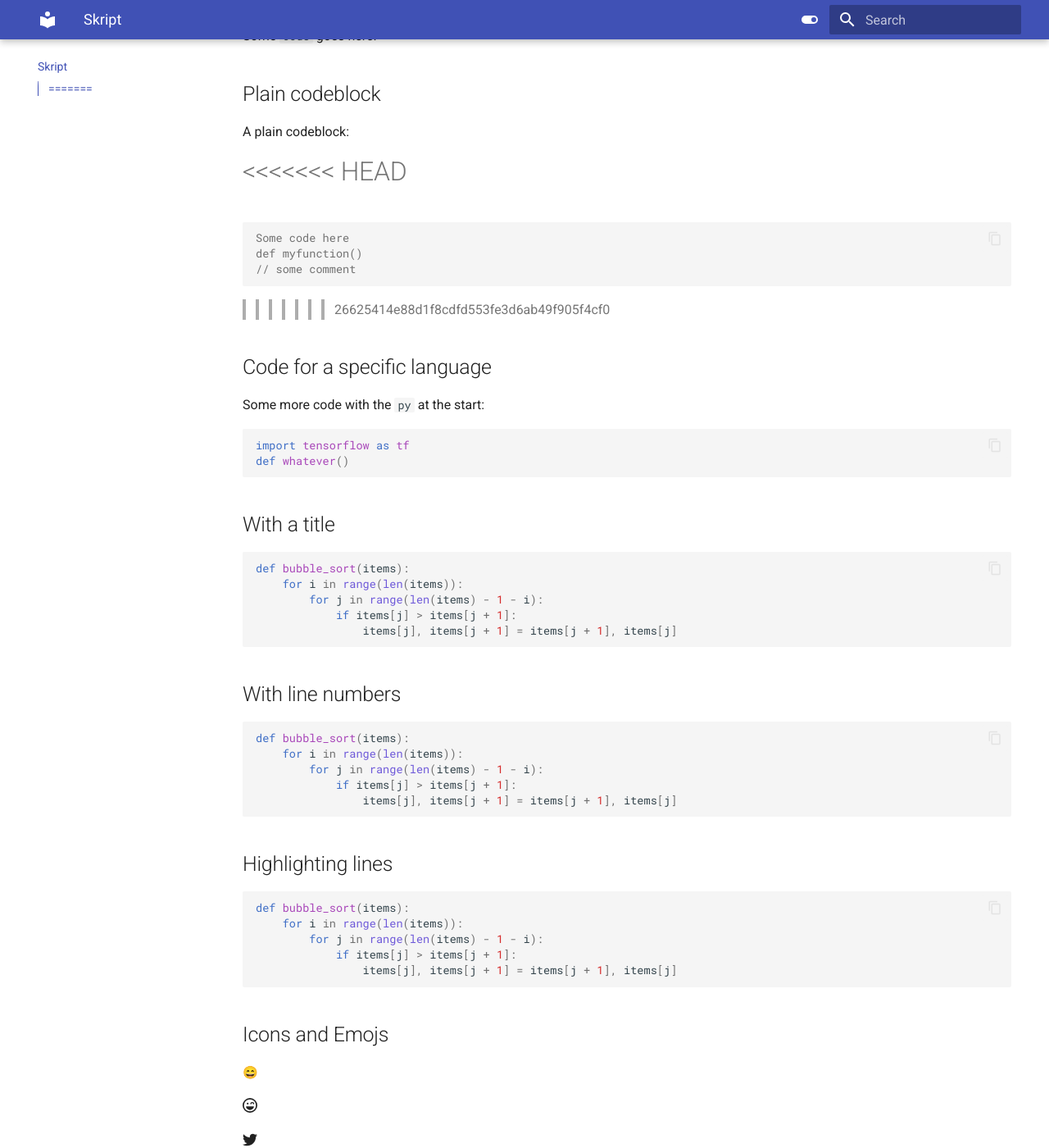
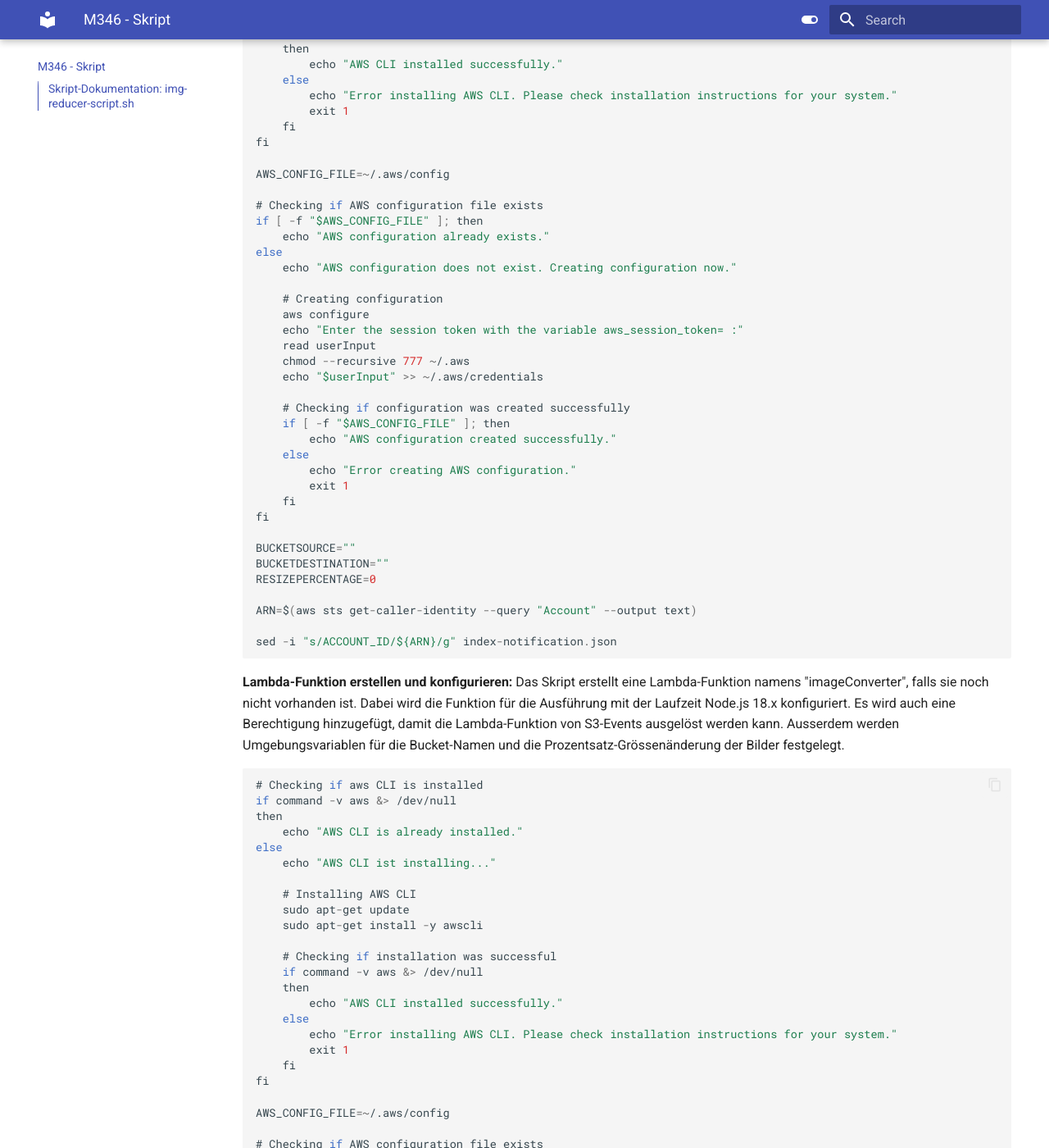
Before and after one commit to ajnurademi/M346-ImageResizer-ajnur-aron-nicolas, an MkDocs documentation site: the page built from documentation/docs/Skript.md, in a window 1280 px wide and 1400 px high, scrolled down 579 px. Shown: the whole window at 82% size. Built offline with MkDocs 1.6.1 and Material for MkDocs 9.7.7, drawn with Linux system fonts in a browser that asks for light colours; emoji names are drawn with the system emoji font; some of the changed text lies outside the part shown.

Commit message:
updated script + Image for test

````diff
--- a/documentation/docs/Skript.md
+++ b/documentation/docs/Skript.md
@@ -1,92 +1,11 @@
-<<<<<<< HEAD
 # M346 - Skript
-=======
----
-runme:
-  id: 01HTNN62EEWHEPK7PNRHF9WARF
-  version: v3
----
 
-# M346 - Script documentation
->>>>>>> 26625414e88d1f8cdfd553fe3d6ab49f905f4cf0
-
-## Codeblocks
-
-Some `code` goes here.
-
-## Plain codeblock
-
-A plain codeblock:
-
-<<<<<<< HEAD
-=======
-```ini {"id":"01HTNN62EEWHEPK7PNR8SHJGPN"}
-Some code here
-def myfunction()
-// some comment
-
-```
-
->>>>>>> 26625414e88d1f8cdfd553fe3d6ab49f905f4cf0
-## Code for a specific language
-
-Some more code with the `py` at the start:
-
-```py {"id":"01HTNN62EEWHEPK7PNRA64GKN3"}
-import tensorflow as tf
-def whatever()
-
-```
-
-## With a title
-
-```py {"id":"01HTNN62EEWHEPK7PNRCPZXRDT"}
-def bubble_sort(items):
-    for i in range(len(items)):
-        for j in range(len(items) - 1 - i):
-            if items[j] > items[j + 1]:
-                items[j], items[j + 1] = items[j + 1], items[j]
-
-```
-
-## With line numbers
-
-```py {"id":"01HTNN62EEWHEPK7PNRCV7T1ZY"}
-def bubble_sort(items):
-    for i in range(len(items)):
-        for j in range(len(items) - 1 - i):
-            if items[j] > items[j + 1]:
-                items[j], items[j + 1] = items[j + 1], items[j]
-
-```
-
-## Highlighting lines
-
-```py {"id":"01HTNN62EEWHEPK7PNRFFF1J14"}
-def bubble_sort(items):
-    for i in range(len(items)):
-        for j in range(len(items) - 1 - i):
-            if items[j] > items[j + 1]:
-                items[j], items[j + 1] = items[j + 1], items[j]
-
-```
-
-## Icons and Emojs
-
-:smile:
-
-:fontawesome-regular-face-laugh-wink:
-
-:fontawesome-brands-twitter:{ .twitter }
-
-:octicons-heart-fill-24:{ .heart }
-
-# Skript-Dokumentation: img-reducer-script.sh
+## Skript-Dokumentation: img-reducer-script.sh
 
 **Installation und Konfiguration von AWS CLI:**
 Das Skript überprüft zunächst, ob die AWS CLI bereits installiert ist. Falls nicht, wird sie installiert. Anschliessend wird die Konfigurationsdatei für die AWS CLI erstellt, falls sie noch nicht existiert. Der Benutzer wird aufgefordert, seine AWS-Zugangsdaten einzugeben, und die eingegebenen Daten werden in der Konfigurationsdatei gespeichert.
 
-```
+``` js
 # Checking if aws CLI is installed
 if command -v aws &> /dev/null
 then
@@ -145,7 +64,7 @@ sed -i "s/ACCOUNT_ID/${ARN}/g" index-notification.json
 **Lambda-Funktion erstellen und konfigurieren:**
 Das Skript erstellt eine Lambda-Funktion namens "imageConverter", falls sie noch nicht vorhanden ist. Dabei wird die Funktion für die Ausführung mit der Laufzeit Node.js 18.x konfiguriert. Es wird auch eine Berechtigung hinzugefügt, damit die Lambda-Funktion von S3-Events ausgelöst werden kann. Ausserdem werden Umgebungsvariablen für die Bucket-Namen und die Prozentsatz-Grössenänderung der Bilder festgelegt.
 
-```
+``` js
 # Checking if aws CLI is installed
 if command -v aws &> /dev/null
 then
````
Also changed, not shown: LICENCE.md (added), 2 other files.
